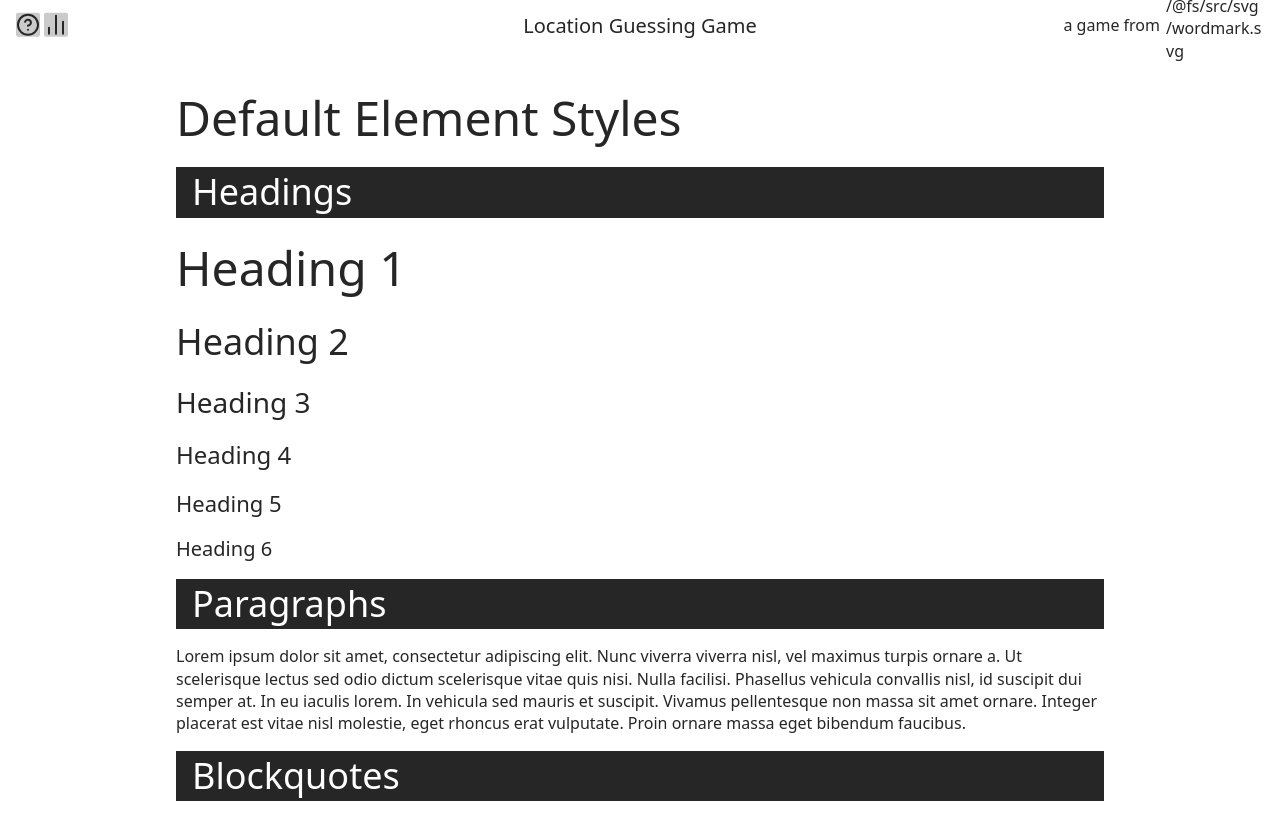
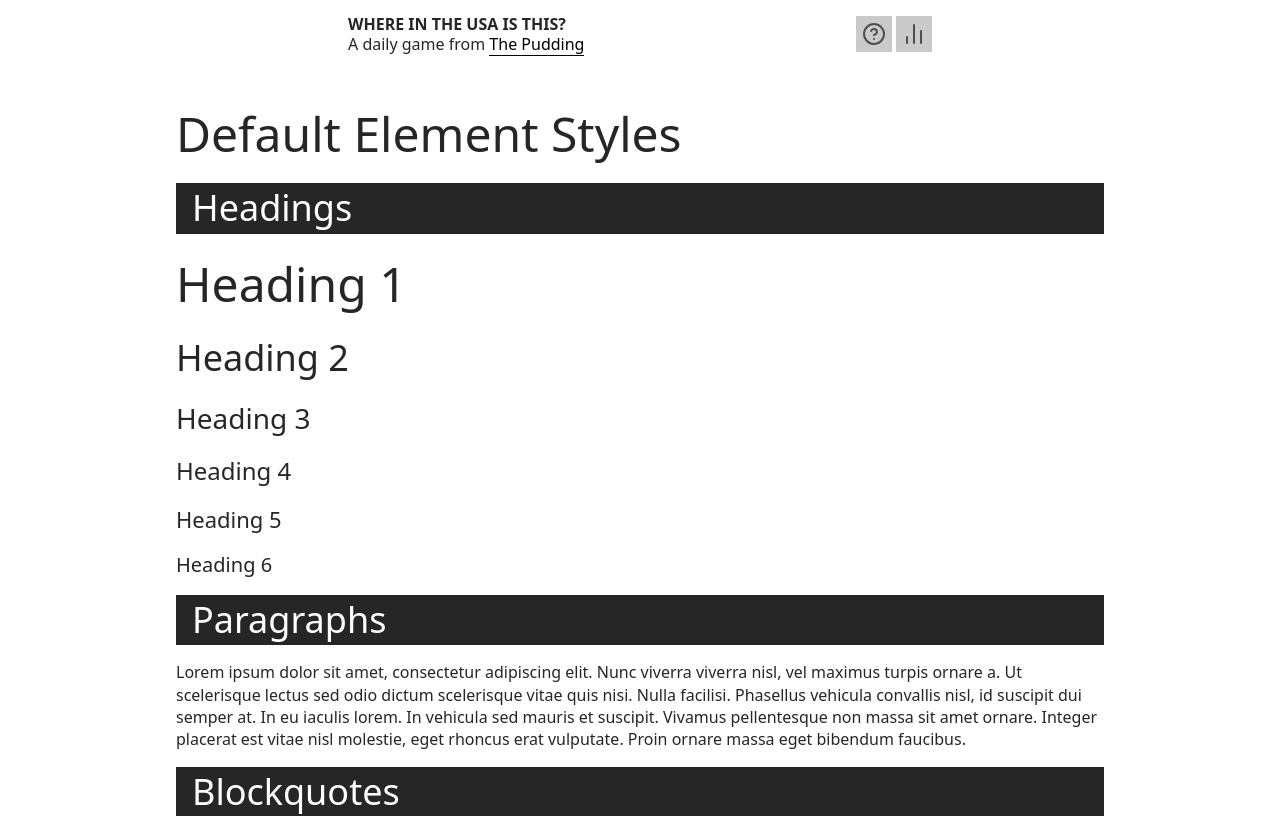
Before and after one commit to the-pudding/location-game, a SvelteKit app: page /demo/elements in a window 1280 px wide. Shown: the top 816 px of the page. Built offline with nearby package versions, Linux system fonts and the light colour scheme; what svelte-local-storage-store would draw is missing.

Commit message:
interface

```diff
--- /dev/null
+++ b/src/components/Clues.Dots.svelte
@@ -0,0 +1,48 @@
+<script>
+	export let images;
+	export let carousel;
+	export let currentPageIndex;
+</script>
+
+<div class="dots">
+	{#each images as image, i}
+		<button
+			data-index={i + 1}
+			class:active={i === currentPageIndex}
+			on:click={() => carousel.goTo(i)}>?</button
+		>
+	{/each}
+</div>
+
+<style>
+	.dots {
+		width: 100%;
+		display: flex;
+		justify-content: center;
+		padding: 0 24px;
+	}
+
+	button {
+		flex: 1;
+		margin: 0 8px;
+		font-size: var(--12px);
+		position: relative;
+	}
+
+	button:after {
+		content: attr(data-index);
+		display: block;
+		position: absolute;
+		bottom: -4px;
+		left: 0;
+		width: 100%;
+		text-align: center;
+		transform: translate(0, 100%);
+		line-height: 1;
+		pointer-events: none;
+	}
+
+	button.active {
+		background: gray;
+	}
+</style>
--- a/src/components/Guess.svelte
+++ b/src/components/Guess.svelte
@@ -2,16 +2,53 @@
 	import Leaflet from "./Leaflet.svelte";
 	export let latitude;
 	export let longitude;
+
+	let placed;
+
+	$: message = "Place pin on map to guess";
+	$: showMessage = !placed;
+	$: showGuessPrompt = placed;
 </script>
 
 <section id="guess">
 	{#if latitude}
-		<Leaflet {latitude} {longitude} />
+		<Leaflet {latitude} {longitude} bind:placed />
 	{/if}
+	<div>
+		{#if showMessage}
+			<p class="message">{message}</p>
+		{:else if showGuessPrompt}
+			<button>Guess!</button>
+		{/if}
+	</div>
 </section>
 
 <style>
 	section {
-		margin-top: 32px;
+		background: #000;
+		padding: 8px;
+		color: var(--color-fg);
+	}
+
+	div {
+		padding: 8px;
+		padding-top: 16px;
+		text-align: center;
+	}
+
+	p {
+		margin: 0;
+		line-height: 1;
+		color: var(--color-bg);
+		text-align: center;
+	}
+
+	button {
+		background: var(--color-bg);
+		color: var(--color-fg);
+	}
+
+	button:hover {
+		background: var(--color-gray-100);
 	}
 </style>
--- a/src/components/Header.svelte
+++ b/src/components/Header.svelte
@@ -6,6 +6,13 @@
 </script>
 
 <header>
+	<div class="title">
+		<h1>Where in the USA is this?</h1>
+		<p class="brand">
+			A daily game from&nbsp;<a href="https://pudding.cool">The Pudding</a>
+		</p>
+	</div>
+
 	<div class="about">
 		<button
 			aria-label="about"
@@ -21,90 +28,43 @@
 			}}><BarChart2 /></button
 		>
 	</div>
-
-	<h1>{copy.title}</h1>
-
-	<p class="brand">
-		a game from <a
-			class="wordmark"
-			href="https://pudding.cool"
-			aria-label="The Pudding">{@html wordmark}</a
-		>
-	</p>
 </header>
 
 <style>
 	header {
 		position: relative;
-		padding: 16px;
+		padding: 16px 8px;
+		max-width: 600px;
+		margin: 0 auto;
+		display: flex;
+		align-items: center;
+		justify-content: space-between;
+		font-size: var(--16px);
 	}
 
-	h1 {
-		font-size: var(--20px);
+	h1,
+	p {
+		font-size: inherit;
 		font-weight: 400;
-		text-align: center;
 		line-height: 1;
 		margin: 0;
 	}
 
-	p {
-		margin: 0;
+	h1 {
+		font-weight: 800;
+		text-transform: uppercase;
+		margin-bottom: 4px;
 	}
 
-	.about {
-		position: absolute;
-		top: 50%;
-		left: 16px;
-		transform: translate(0, -50%);
-	}
-
-	.about button {
+	button {
 		padding: 0;
 		line-height: 1;
 		border: none;
-		font-size: 24px;
-		color: var(--color-bg-2);
-	}
-
-	.about button:hover {
-		background: transparent;
-		color: var(--color-bg);
+		width: 36px;
+		height: 36px;
 	}
 
 	:global(.about svg) {
 		vertical-align: bottom;
 	}
-
-	.brand {
-		display: flex;
-		align-items: center;
-		justify-content: flex-end;
-		position: absolute;
-		top: 50%;
-		right: 24px;
-		display: none;
-		transform: translate(0, -50%);
-	}
-
-	a.wordmark {
-		border: none;
-		display: inline-block;
-		color: currentColor;
-		width: 6em;
-		transform: translate(6px, 3px);
-	}
-
-	a.wordmark:hover {
-		background-color: transparent;
-	}
-
-	:global(.wordmark svg path) {
-		fill: currentColor;
-	}
-
-	@media (min-width: 720px) {
-		.brand {
-			display: flex;
-		}
-	}
 </style>
--- a/src/components/Index.svelte
+++ b/src/components/Index.svelte
@@ -3,7 +3,7 @@
 	import { base } from "$app/paths";
 	import { shuffle } from "d3";
 	import loadJson from "$utils/loadJson.js";
-	import Images from "$components/Images.svelte";
+	import Clues from "$components/Clues.svelte";
 	import Guess from "$components/Guess.svelte";
 	import Footer from "$components/Footer.svelte";
 
@@ -25,7 +25,7 @@
 
 <article>
 	{#if data}
-		<Images {images} />
+		<Clues {images} />
 		<Guess {latitude} {longitude} />
 	{/if}
 </article>
--- a/src/styles/app.css
+++ b/src/styles/app.css
@@ -16,7 +16,7 @@
 	--z-overlay: 1000;
 
 	/* presets (used in reset.css) */
-	--border-radius: 2px;
+	--border-radius: 0px;
 	--font-body: var(--sans);
 	--font-form: var(--sans);
 	--color-bg: var(--color-white);
@@ -28,7 +28,7 @@
 	--color-selection: var(--color-gray-300);
 	--color-border: var(--color-gray-300);
 	--color-button-bg: var(--color-gray-300);
-	--color-button-fg: var(--color-gray-900);
+	--color-button-fg: var(--color-gray-700);
 	--color-button-hover: var(--color-gray-400);
 	--color-input-bg: var(--color-gray-50);
 	--color-input-fg: var(--color-gray-900);
@@ -94,3 +94,8 @@ h6 {
 .leaflet-bar a {
 	padding: 0;
 }
+
+button {
+	font-weight: 800;
+	text-transform: uppercase;
+}
```
Also changed, not shown: src/components/Clues.Images.svelte (added, +79 -0 lines), src/components/Clues.svelte (added, +71 -0 lines), src/components/Images.svelte (deleted, +0 -123 lines), src/components/Leaflet.svelte (+30 -15 lines).
